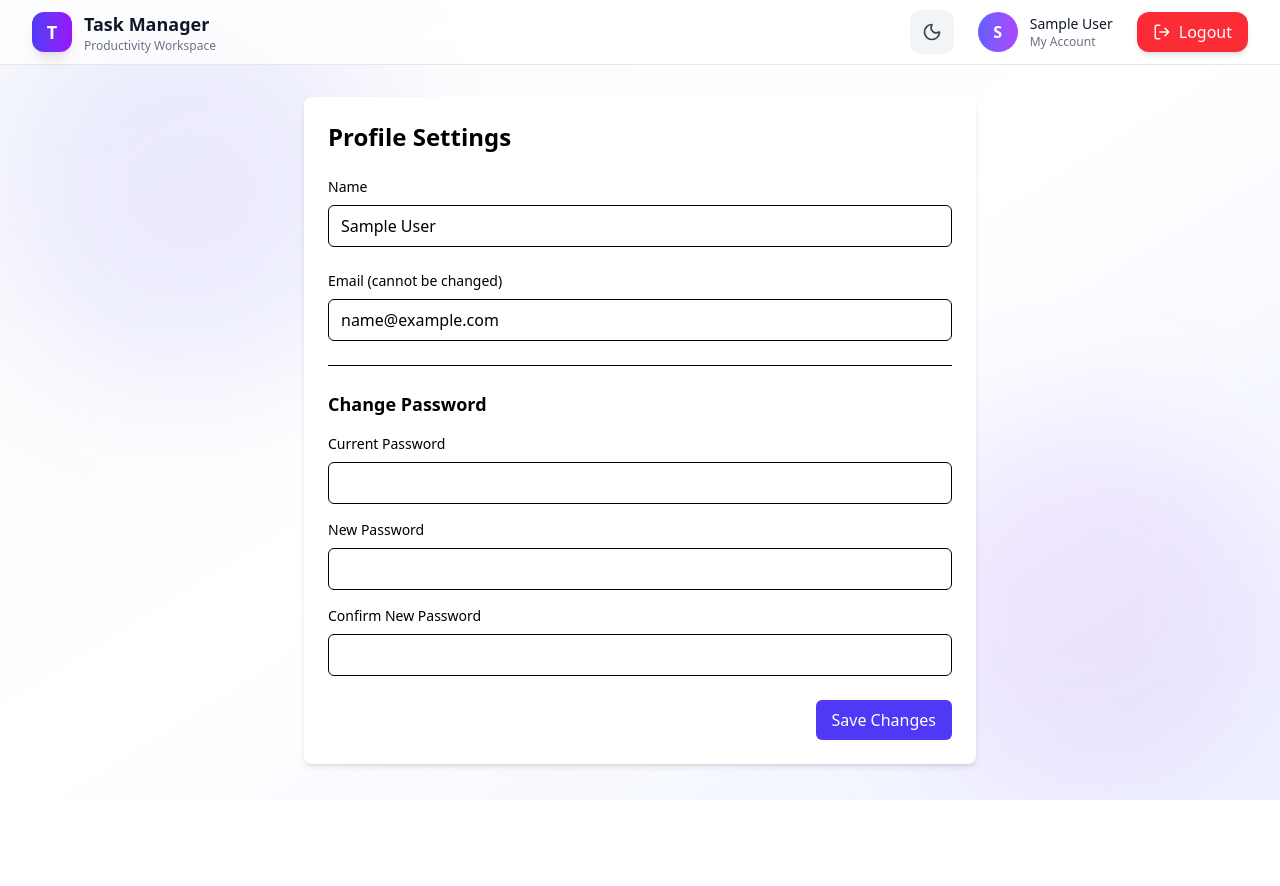
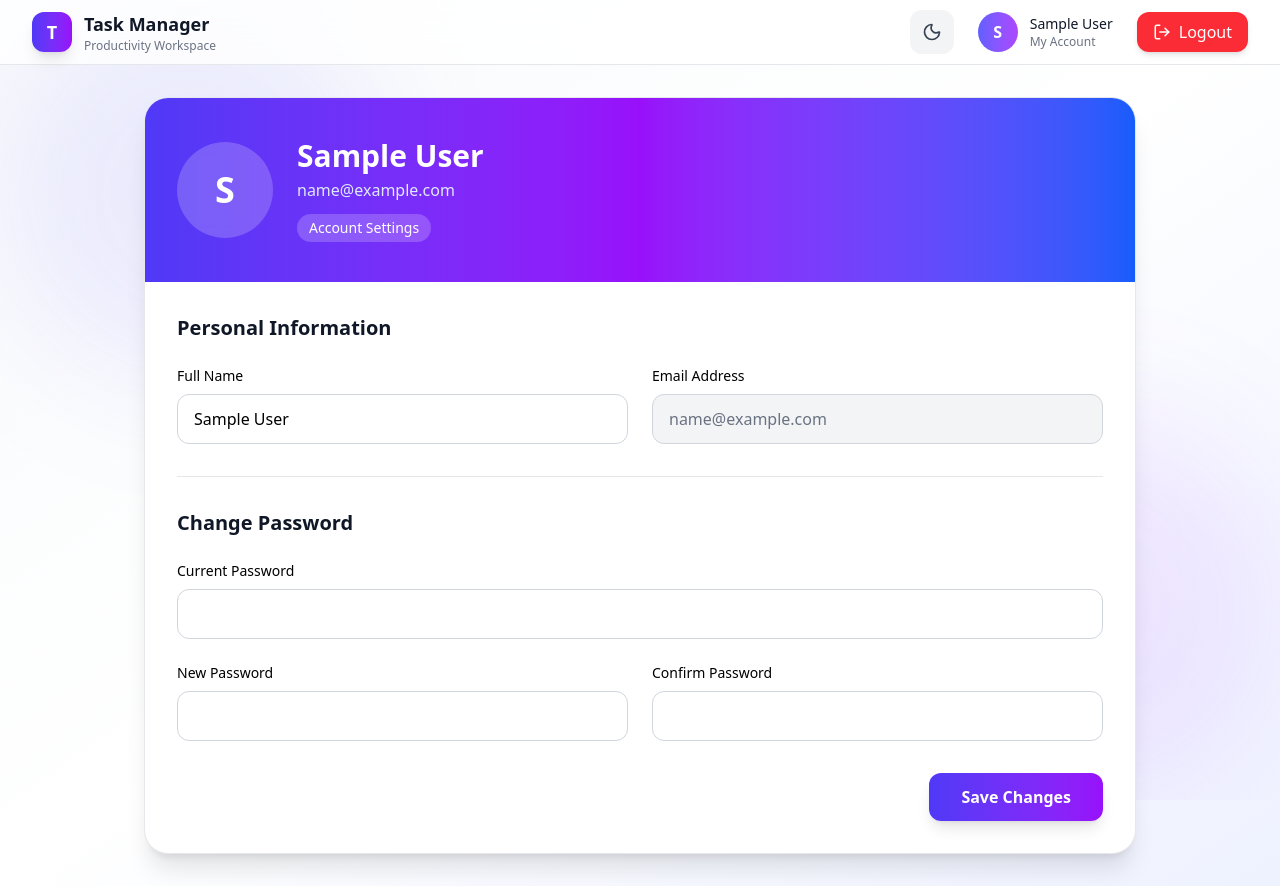
Before and after one commit to balajisuryawanshi70/Todo-Mern-Proj, a React (Vite) app in the folder client/: page /profile in a window 1280 px wide. Before the commit the page ends 800 px from the top, so only its background shows below. Built offline with nearby package versions, Linux system fonts and the light colour scheme; sample sign-in values are in the browser's storage.

Commit message:
change profile ui

```diff
--- a/client/src/pages/Profile.tsx
+++ b/client/src/pages/Profile.tsx
@@ -45,92 +45,234 @@ const Profile = () => {
 
 
   return (
-    <div className="max-w-2xl mx-auto">
-      <div className={`${isDark ? 'bg-gray-800 text-white' : 'bg-white'} rounded-lg shadow-md p-6`}>
-        <h2 className="text-2xl font-bold mb-6">Profile Settings</h2>
+  <div className="max-w-5xl mx-auto px-4">
+    <div
+      className={`rounded-3xl overflow-hidden shadow-xl border ${
+        isDark
+          ? "bg-gray-900 border-gray-800"
+          : "bg-white border-gray-200"
+      }`}
+    >
+      {/* Header */}
+      <div className="bg-gradient-to-r from-indigo-600 via-purple-600 to-blue-600 px-8 py-10">
+        <div className="flex flex-col md:flex-row items-center gap-6">
+          {/* Avatar */}
+          <div className="h-24 w-24 rounded-full bg-white/20 backdrop-blur flex items-center justify-center text-white text-4xl font-bold">
+            {user?.name?.charAt(0).toUpperCase()}
+          </div>
 
+          <div>
+            <h1 className="text-3xl font-bold text-white">
+              {user?.name}
+            </h1>
+
+            <p className="text-indigo-100 mt-1">
+              {user?.email}
+            </p>
+
+            <span className="inline-block mt-3 px-3 py-1 rounded-full bg-white/20 text-white text-sm">
+              Account Settings
+            </span>
+          </div>
+        </div>
+      </div>
+
+      {/* Content */}
+      <div className="p-8">
         {message && (
           <div
-            className={`p-4 rounded-md mb-6 ${
-              message.includes('success') ? 'bg-green-100 text-green-700' : 'bg-red-100 text-red-700'
+            className={`mb-6 p-4 rounded-xl ${
+              message.includes("success")
+                ? "bg-green-100 text-green-700 border border-green-200"
+                : "bg-red-100 text-red-700 border border-red-200"
             }`}
           >
             {message}
           </div>
         )}
 
-        <form onSubmit={handleSubmit} className="space-y-6">
+        <form onSubmit={handleSubmit} className="space-y-8">
+          {/* Personal Information */}
           <div>
-            <label className="block text-sm font-medium mb-2">Name</label>
-            <input
-              type="text"
-              value={name}
-              onChange={(e) => setName(e.target.value)}
-              className="w-full px-3 py-2 border rounded-md focus:outline-none focus:ring-2 focus:ring-indigo-500 bg-transparent"
-              required
-            />
-          </div>
+            <h2
+              className={`text-xl font-semibold mb-6 ${
+                isDark ? "text-white" : "text-gray-900"
+              }`}
+            >
+              Personal Information
+            </h2>
 
-          <div>
-            <label className="block text-sm font-medium mb-2">Email (cannot be changed)</label>
-            <input
-              type="email"
-              value={user?.email}
-              className="w-full px-3 py-2 border rounded-md bg-white dark:bg-gray-700"
-              disabled
-            />
-          </div>
+            <div className="grid md:grid-cols-2 gap-6">
+              {/* Name */}
+              <div>
+                <label className="block text-sm font-medium mb-2">
+                  Full Name
+                </label>
 
-          <div className="border-t pt-6">
-            <h3 className="text-lg font-semibold mb-4">Change Password</h3>
-            <div className="space-y-4">
-              <div>
-                <label className="block text-sm font-medium mb-2">Current Password</label>
                 <input
-                  type="password"
-                  value={currentPassword}
-                  onChange={(e) => setCurrentPassword(e.target.value)}
-                  className="w-full px-3 py-2 border rounded-md focus:outline-none focus:ring-2 focus:ring-indigo-500 bg-transparent"
+                  type="text"
+                  value={name}
+                  onChange={(e) => setName(e.target.value)}
+                  required
+                  className={`
+                    w-full px-4 py-3 rounded-xl border
+                    focus:ring-2 focus:ring-indigo-500
+                    outline-none transition
+                    ${
+                      isDark
+                        ? "bg-gray-800 border-gray-700 text-white"
+                        : "bg-white border-gray-300"
+                    }
+                  `}
                 />
               </div>
 
+              {/* Email */}
               <div>
-                <label className="block text-sm font-medium mb-2">New Password</label>
+                <label className="block text-sm font-medium mb-2">
+                  Email Address
+                </label>
+
                 <input
-                  type="password"
-                  value={newPassword}
-                  onChange={(e) => setNewPassword(e.target.value)}
-                  className="w-full px-3 py-2 border rounded-md focus:outline-none focus:ring-2 focus:ring-indigo-500 bg-transparent"
-                  minLength={6}
-                />
-              </div>
-
-              <div>
-                <label className="block text-sm font-medium mb-2">Confirm New Password</label>
-                <input
-                  type="password"
-                  value={confirmPassword}
-                  onChange={(e) => setConfirmPassword(e.target.value)}
-                  className="w-full px-3 py-2 border rounded-md focus:outline-none focus:ring-2 focus:ring-indigo-500 bg-transparent"
-                  minLength={6}
+                  type="email"
+                  value={user?.email}
+                  disabled
+                  className={`
+                    w-full px-4 py-3 rounded-xl border cursor-not-allowed
+                    ${
+                      isDark
+                        ? "bg-gray-800 border-gray-700 text-gray-400"
+                        : "bg-gray-100 border-gray-300 text-gray-500"
+                    }
+                  `}
                 />
               </div>
             </div>
           </div>
 
+          {/* Password Section */}
+          <div
+            className={`pt-8 border-t ${
+              isDark
+                ? "border-gray-800"
+                : "border-gray-200"
+            }`}
+          >
+            <h2
+              className={`text-xl font-semibold mb-6 ${
+                isDark ? "text-white" : "text-gray-900"
+              }`}
+            >
+              Change Password
+            </h2>
+
+            <div className="grid gap-6">
+              <div>
+                <label className="block text-sm font-medium mb-2">
+                  Current Password
+                </label>
+
+                <input
+                  type="password"
+                  value={currentPassword}
+                  onChange={(e) =>
+                    setCurrentPassword(e.target.value)
+                  }
+                  className={`
+                    w-full px-4 py-3 rounded-xl border
+                    focus:ring-2 focus:ring-indigo-500
+                    outline-none
+                    ${
+                      isDark
+                        ? "bg-gray-800 border-gray-700 text-white"
+                        : "bg-white border-gray-300"
+                    }
+                  `}
+                />
+              </div>
+
+              <div className="grid md:grid-cols-2 gap-6">
+                <div>
+                  <label className="block text-sm font-medium mb-2">
+                    New Password
+                  </label>
+
+                  <input
+                    type="password"
+                    value={newPassword}
+                    onChange={(e) =>
+                      setNewPassword(e.target.value)
+                    }
+                    minLength={6}
+                    className={`
+                      w-full px-4 py-3 rounded-xl border
+                      focus:ring-2 focus:ring-indigo-500
+                      outline-none
+                      ${
+                        isDark
+                          ? "bg-gray-800 border-gray-700 text-white"
+                          : "bg-white border-gray-300"
+                      }
+                    `}
+                  />
+                </div>
+
+                <div>
+                  <label className="block text-sm font-medium mb-2">
+                    Confirm Password
+                  </label>
+
+                  <input
+                    type="password"
+                    value={confirmPassword}
+                    onChange={(e) =>
+                      setConfirmPassword(e.target.value)
+                    }
+                    minLength={6}
+                    className={`
+                      w-full px-4 py-3 rounded-xl border
+                      focus:ring-2 focus:ring-indigo-500
+                      outline-none
+                      ${
+                        isDark
+                          ? "bg-gray-800 border-gray-700 text-white"
+                          : "bg-white border-gray-300"
+                      }
+                    `}
+                  />
+                </div>
+              </div>
+            </div>
+          </div>
+
+          {/* Footer */}
           <div className="flex justify-end">
             <button
               type="submit"
               disabled={loading}
-              className="px-4 py-2 bg-indigo-600 text-white rounded-md hover:bg-indigo-700 focus:outline-none focus:ring-2 focus:ring-offset-2 focus:ring-indigo-500"
+              className="
+                px-8 py-3
+                rounded-xl
+                bg-gradient-to-r
+                from-indigo-600
+                to-purple-600
+                text-white
+                font-semibold
+                shadow-lg
+                hover:scale-105
+                transition-all
+                disabled:opacity-50
+              "
             >
-              {loading ? 'Saving...' : 'Save Changes'}
+              {loading
+                ? "Saving Changes..."
+                : "Save Changes"}
             </button>
           </div>
         </form>
       </div>
     </div>
-  );
-};
+  </div>
+);};
 
 export default Profile;
```
